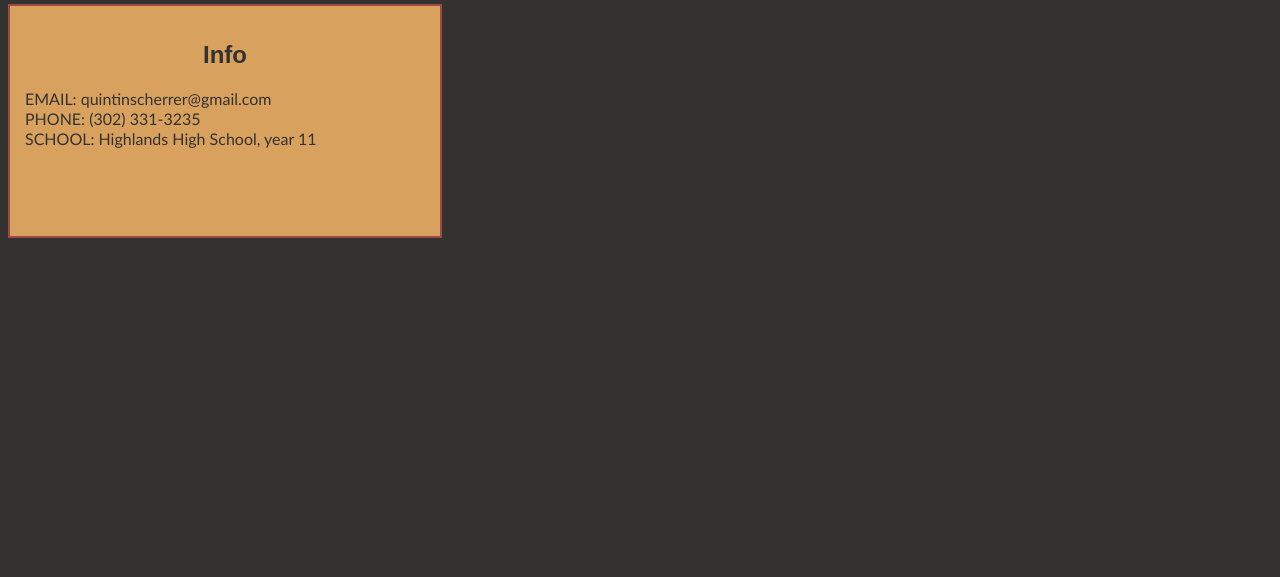
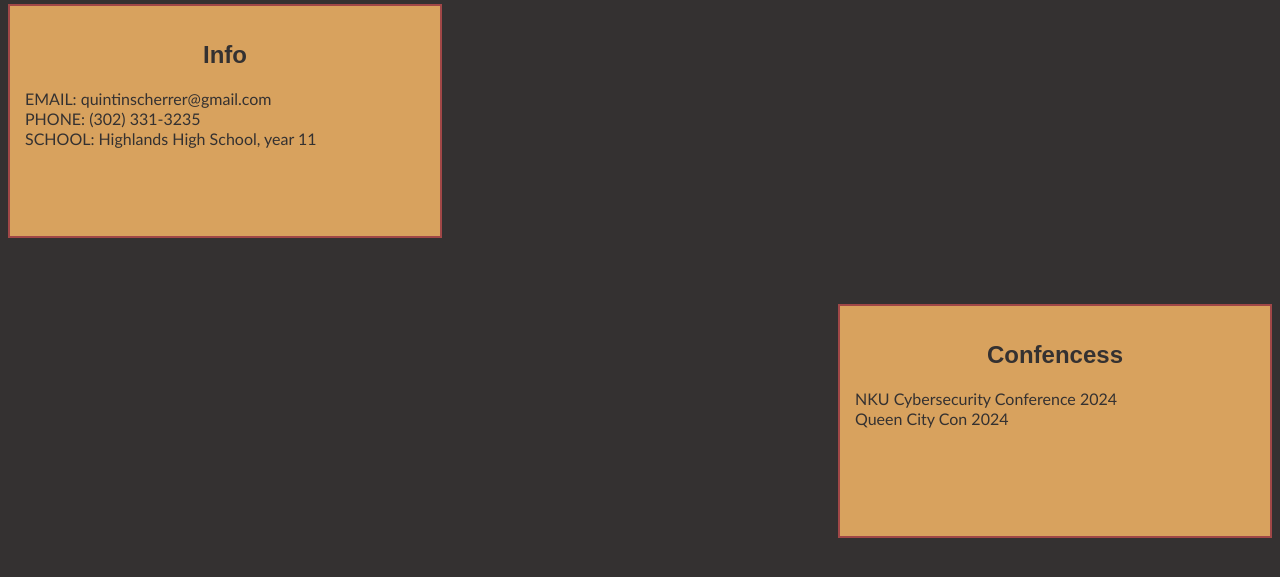
Before and after one commit to warningnoob/warningnoob.github.io, a plain HTML site: page index.html in a window 1280 px wide. Shown: the part 119-696 px from the top of the page. Drawn offline with Linux system fonts and the light colour scheme; files whose address does not match are found by name.

Commit message:
Update index.html

```diff
--- a/index.html
+++ b/index.html
@@ -3,14 +3,14 @@
   <head>
     <meta charset="UTF-8">
     <meta name="viewport" content="width=device-width, initial-scale=1.0">
-    <link rel="stylesheet" href="sytle.css">
+    <link rel="stylesheet" href="/Users/26ScherrerQ/Desktop/my website/sytle.css">
   </head>
   <body>
 
     <h1>Quintin Scherrer's<br>cool website</h1>
   </body>
 
-  <title>Flexbox</title>
+  <title>Flexbox1</title>
   <div class="flex-container">
     <div class="flex-box">
       <h2>Info</h2>
@@ -19,4 +19,13 @@
       SCHOOL: Highlands High School, year 11</p1>
     </div>
   </div>
+
+  <title>Flexbox1</title>
+  <div class="flex-container2">
+    <div class="flex-box2">
+      <h2>Confencess</h2>
+      <p1>NKU Cybersecurity Conference 2024<br>
+      Queen City Con 2024<br>
+    </div>
+  </div>
 </html>
```
